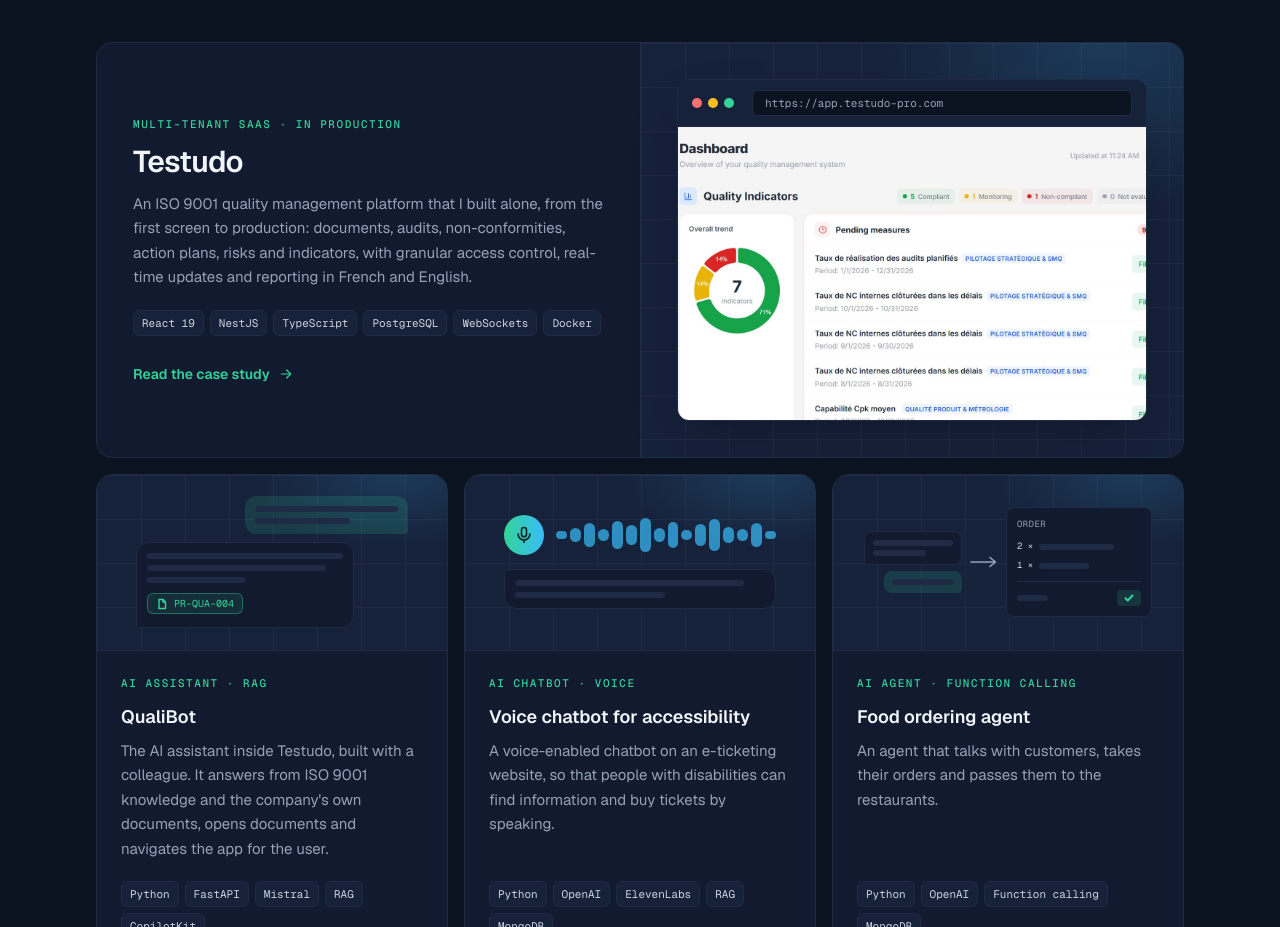
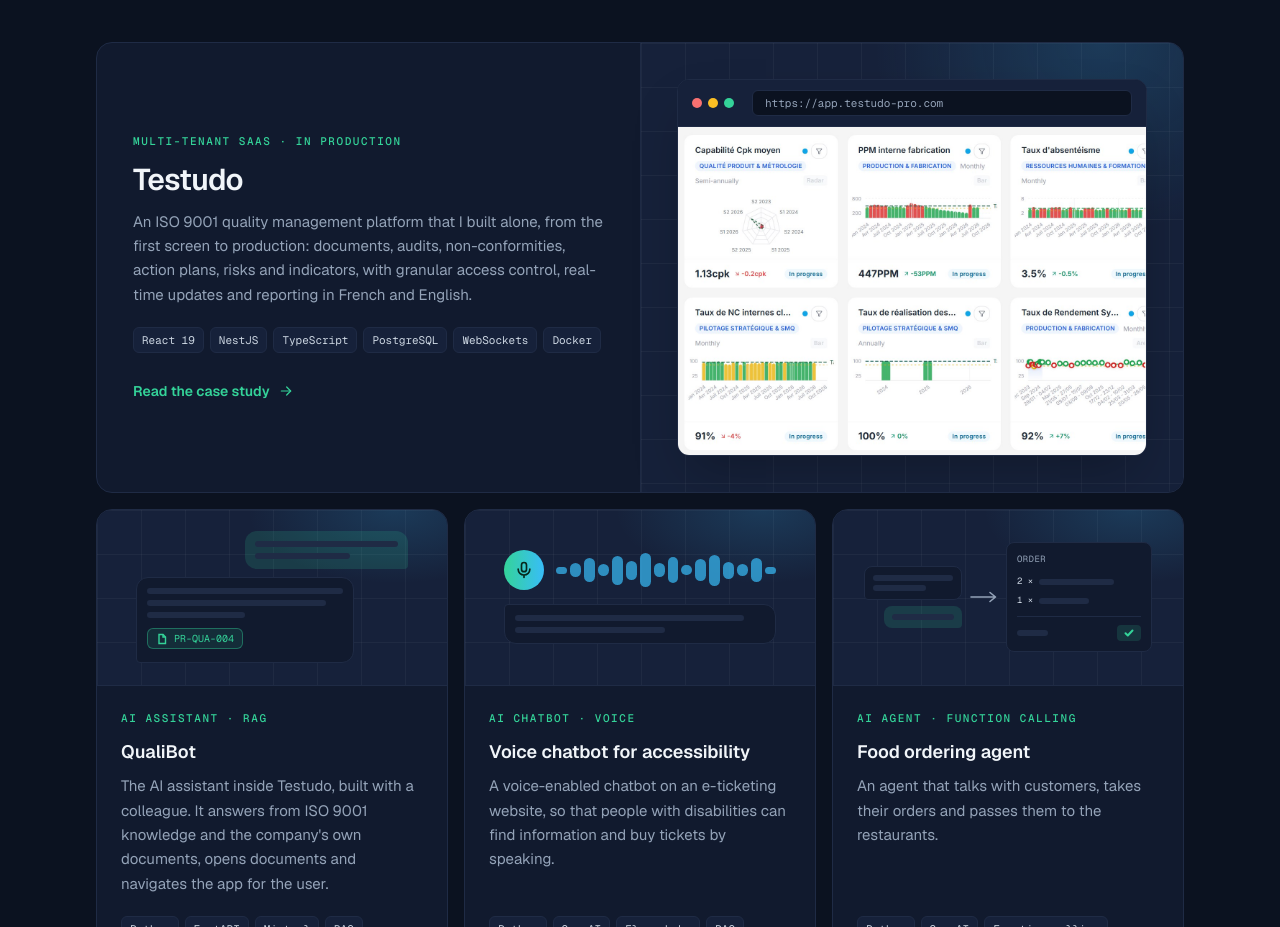
Before and after one commit to HoussemEddineWeslati/portfolio, a Next.js app: page / in a window 1280 px wide. Shown: the part 1700-2627 px from the top of the page. Built offline with nearby package versions, Linux system fonts and the light colour scheme.

Commit message:
feat: testudo capture shows the indicator charts

```diff
--- a/src/components/BrowserFrame.tsx
+++ b/src/components/BrowserFrame.tsx
@@ -5,7 +5,7 @@
 import Image from "next/image";
 
 export function BrowserFrame({
-  src, alt, address, ratio = "aspect-[16/10]", priority = false, position = "object-left-top",
+  src, alt, address, ratio = "aspect-[10/7]", priority = false, position = "object-left-top",
 }: {
   src: string;
   alt: string;
--- a/src/components/HomePage.tsx
+++ b/src/components/HomePage.tsx
@@ -125,7 +125,7 @@
               </span>
             </div>
             <div className="hero-backdrop flex items-center border-t border-line bg-surface-2 p-6 sm:p-9 lg:border-l lg:border-t-0">
-              <BrowserFrame src="/work/testudo/dashboard.jpg" alt={t.testudo.dashboardAlt} address={site.testudoAddress} />
+              <BrowserFrame src="/work/testudo/indicators.jpg" alt={t.testudo.dashboardAlt} address={site.testudoAddress} />
             </div>
           </Link>
 
--- a/src/components/TestudoPage.tsx
+++ b/src/components/TestudoPage.tsx
@@ -75,7 +75,7 @@
           <Block title={c.screensTitle}>
             <p className="mb-7 max-w-3xl text-base leading-relaxed text-soft">{c.screensNote}</p>
             <div className="grid gap-5 md:grid-cols-2">
-              <BrowserFrame src="/work/testudo/dashboard.jpg" alt={c.dashboardAlt} address={site.testudoAddress} priority />
+              <BrowserFrame src="/work/testudo/indicators.jpg" alt={c.dashboardAlt} address={site.testudoAddress} priority />
               <BrowserFrame src="/work/testudo/cartography.jpg" alt={c.mapAlt} address={site.testudoAddress} />
             </div>
           </Block>
--- a/src/content/en.ts
+++ b/src/content/en.ts
@@ -168,7 +168,7 @@
   testudo: {
     back: "All work",
     visit: "Visit testudo-pro.com",
-    dashboardAlt: "Testudo dashboard: quality indicators and pending measures",
+    dashboardAlt: "Testudo dashboard: quality indicator charts",
     mapAlt: "Testudo process map: management, operational and support processes",
     screensTitle: "The product",
     screensNote: "Two screens from a demonstration workspace: the dashboard and the process map every company starts from.",
--- a/src/content/fr.ts
+++ b/src/content/fr.ts
@@ -169,7 +169,7 @@
   testudo: {
     back: "Toutes les réalisations",
     visit: "Voir testudo-pro.com",
-    dashboardAlt: "Tableau de bord Testudo : indicateurs qualité et mesures en attente",
+    dashboardAlt: "Tableau de bord Testudo : graphiques des indicateurs qualité",
     mapAlt: "Cartographie des processus Testudo : processus de management, de réalisation et de support",
     screensTitle: "Le produit",
     screensNote: "Deux écrans d'un espace de démonstration : le tableau de bord et la cartographie des processus, point de départ de chaque entreprise.",
```
Also changed, not shown: public/work/testudo/dashboard.jpg (deleted), public/work/testudo/indicators.jpg (added).
